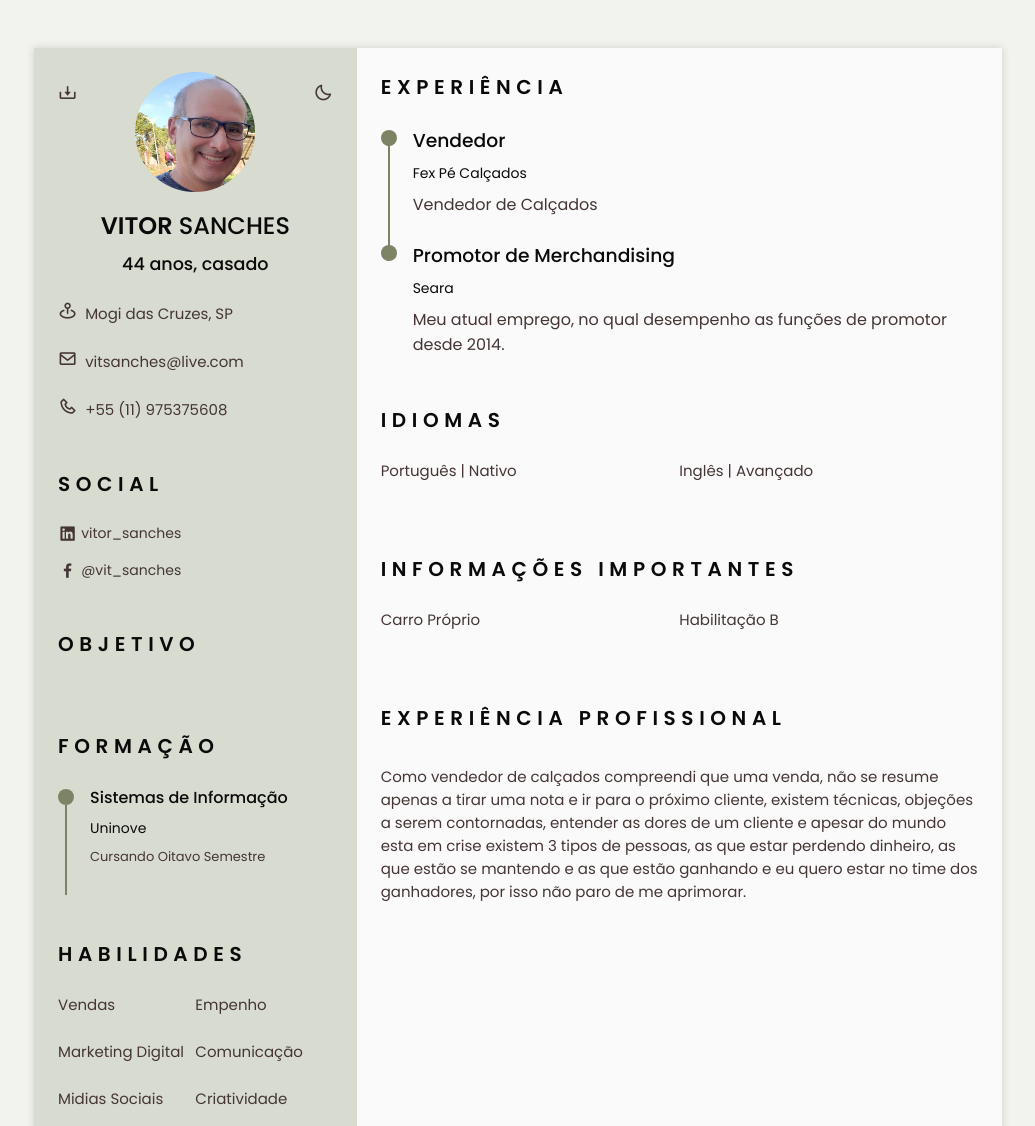
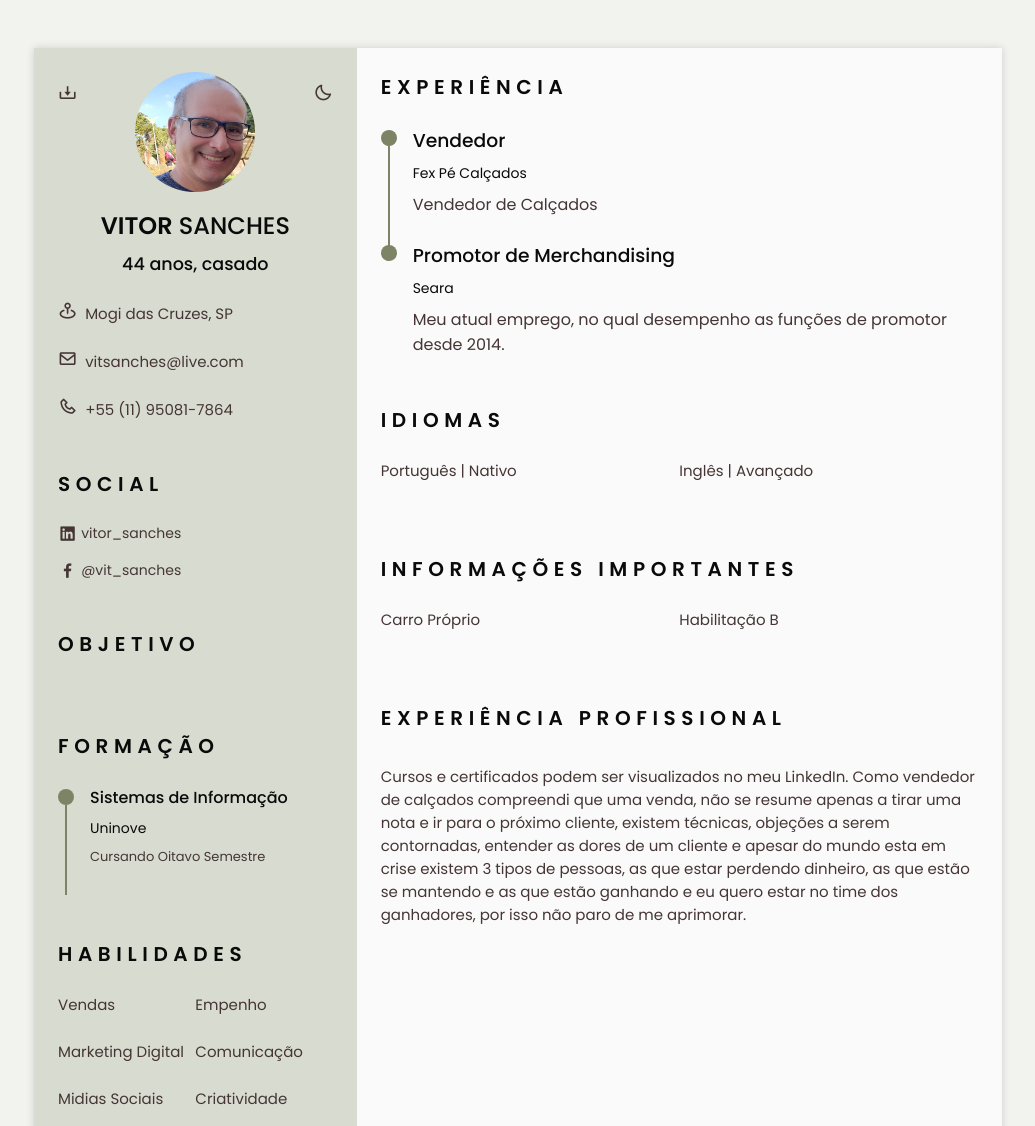
Before and after one commit to vksanches/vendedor, a plain HTML site: page index.html in a window 1280 px wide. Shown: the top 1126 px of the page, without its empty margins (122-1157 px from the left). Drawn offline with nearby package versions, Linux system fonts and the light colour scheme.

Commit message:
Update index.html

```diff
--- a/index.html
+++ b/index.html
@@ -103,7 +103,7 @@
                             </span>
                             <span class="home__information">
                                 <i class='bx bx-phone home__icon'></i>
-                                +55 (11) 975375608
+                                +55 (11) 95081-7864
                             </span>
                         </div>
                     </div>
@@ -382,7 +382,7 @@
 
                         <div class="certificate__content">
                             <h3 class="certificate__title"></h3>
-                            <p class="certificate__description">Como vendedor de calçados compreendi que uma venda, não se resume apenas a tirar uma nota e ir para o próximo cliente, existem técnicas, objeções a serem contornadas, entender as dores de um cliente e apesar do mundo esta em crise existem 3 tipos de pessoas, as que estar perdendo dinheiro, as que estão se mantendo e as que estão ganhando e eu quero estar no time dos ganhadores, por isso não paro de me aprimorar.
+                            <p class="certificate__description">Cursos e certificados podem ser visualizados no meu LinkedIn. Como vendedor de calçados compreendi que uma venda, não se resume apenas a tirar uma nota e ir para o próximo cliente, existem técnicas, objeções a serem contornadas, entender as dores de um cliente e apesar do mundo esta em crise existem 3 tipos de pessoas, as que estar perdendo dinheiro, as que estão se mantendo e as que estão ganhando e eu quero estar no time dos ganhadores, por isso não paro de me aprimorar.
                         </p>
                         </div>
 
```
